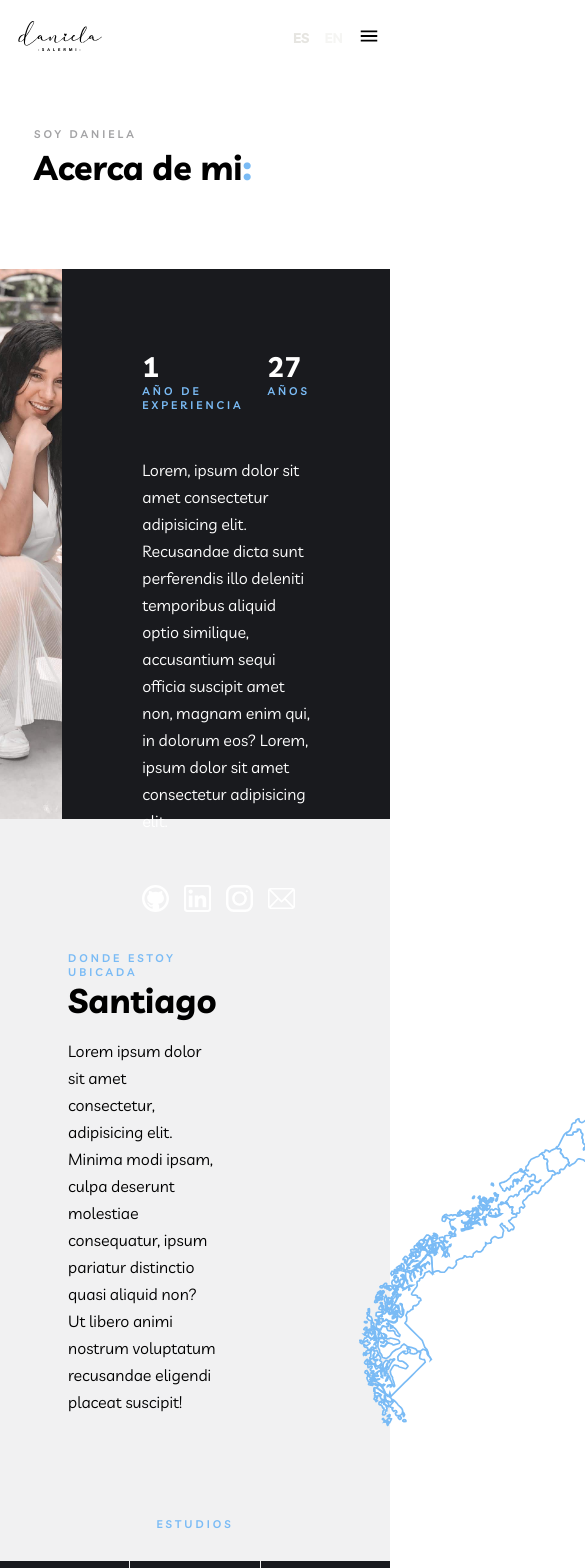
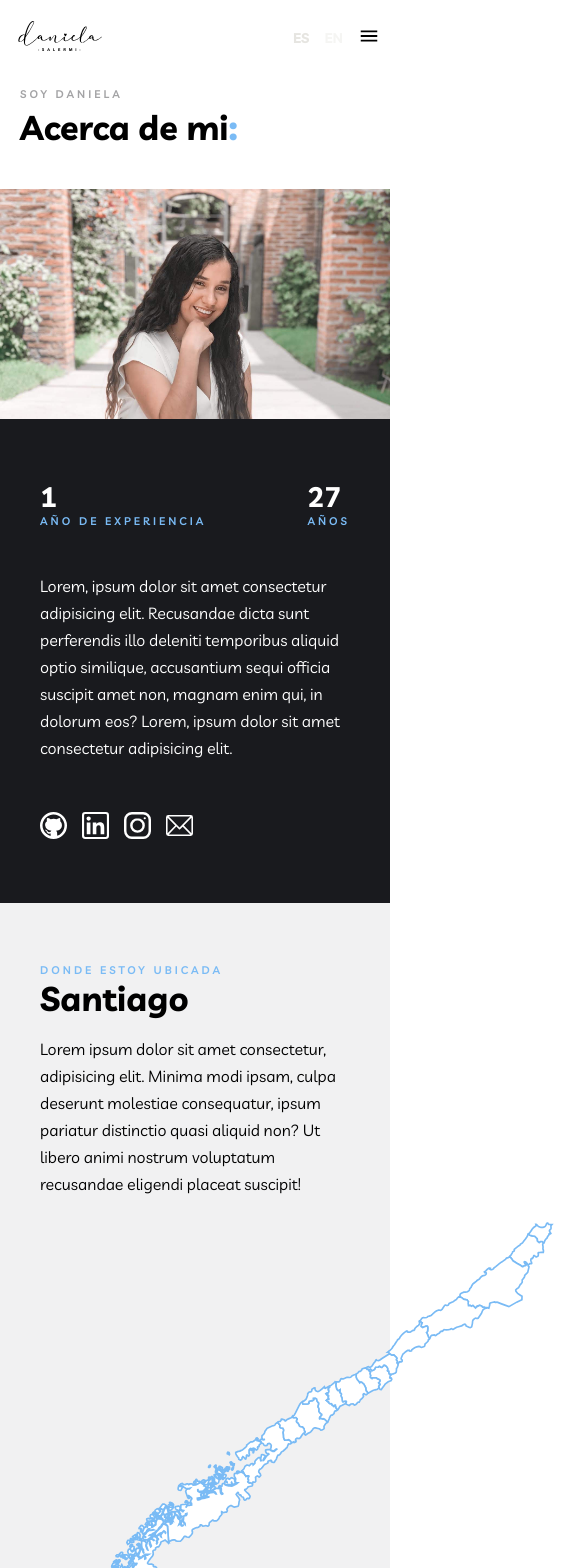
Before and after one commit to DaniSalermi/daniela-salermi-webpage, an Angular app: page /about in a window 390 px wide. Shown: the top 1568 px of the page, 585 px wide, since content can reach past the window. Built offline with nearby package versions, Linux system fonts and the light colour scheme.

Commit message:
feature add responsive about me
some responsive is pending

```diff
--- a/src/app/modules/about/about-index/about-index.component.scss
+++ b/src/app/modules/about/about-index/about-index.component.scss
@@ -168,3 +168,40 @@
     }
   }
 }
+
+@media (max-width: 600px) {
+  .about-me {
+    .who-i-am {
+      padding-left: 40px;
+      margin: 40px 0;
+    }
+    .resume {
+      flex-direction: column;
+      max-height: inherit;
+      .facts {
+        padding: 60px 40px;
+        flex: inherit;
+      }
+      .photo {
+        flex: inherit;
+        max-height: 230px;
+      }
+    }
+  }
+  .gray-background {
+    padding-top: 60px;
+    margin-top: 0px;
+    .location {
+      flex-direction: column;
+      .info {
+        flex: inherit;
+        padding-right: 0px;
+        padding-left: 0px;
+        padding: 0 40px;
+      }
+      .map {
+        max-width: 300px;
+      }
+    }
+  }
+}
```
